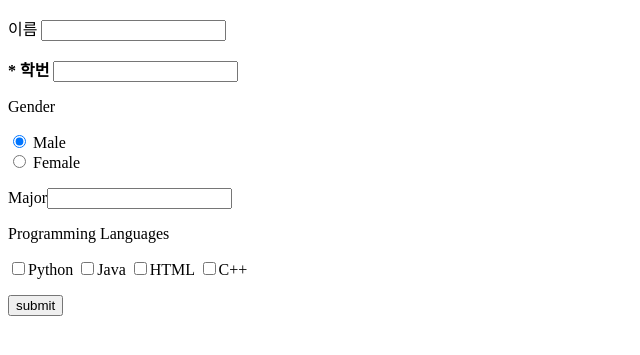
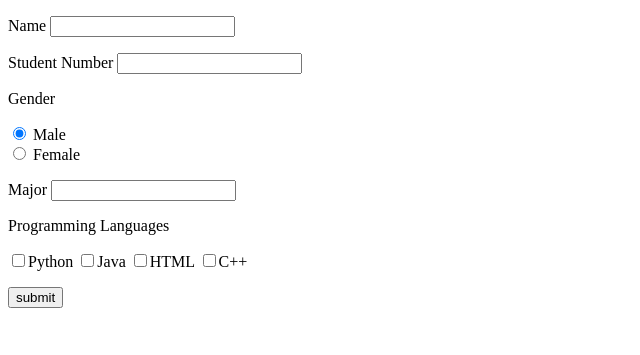
Before and after one commit to CSID-DGU/2024-2-OSSPrac-watch-02, a Flask app: page / in a window 1280 px wide. Shown: the top 355 px of the page, without its empty margins (0-640 px from the left). Run offline with Flask 3, Linux system fonts and the light colour scheme.

Commit message:
chore: Korean to English

```diff
--- a/SubjectA2-3-1/templates/input.html
+++ b/SubjectA2-3-1/templates/input.html
@@ -2,15 +2,15 @@
 <html lang="kor">
 <body>
     <form action="/result" method="POST">
-        <p>이름 <input type='text' name='name'></p>
+        <p>Name <input type='text' name='name'></p>
 
-        <p><b>* 학번</b> <input type='text' id='StudentNumber' name='StudentNumber' /></p>
+        <p>Student Number <input type='text' id='StudentNumber' name='StudentNumber' /></p>
 
         <p> Gender</p>
             <input type="radio" name="Gender" value="Male" checked> Male <br>
             <input type="radio" name="Gender" value="Female"> Female <br>
 
-        <p> Major<input type='text' name='Major' /></p>
+        <p> Major <input type='text' name='Major' /></p>
 
         <p> Programming Languages</p>
         <label><input type = "checkbox" value = "Python"  name = "languages"/>Python</label>
```
Also changed, not shown: 1 other file.
